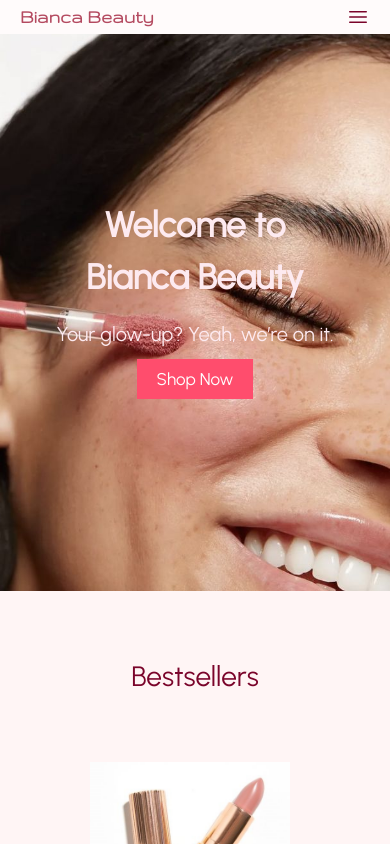
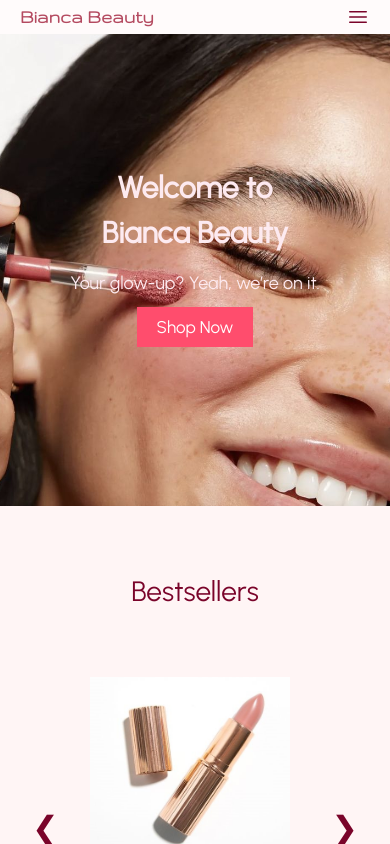
Before and after one commit to Ifedolly/bianca-beauty, a React (Vite) app: page / in a window 390 px wide. Shown: the top 844 px of the page. Built offline with nearby package versions, Linux system fonts and the light colour scheme.

Commit message:
Post Deployment Update 2

```diff
--- a/src/styles/Homepage.css
+++ b/src/styles/Homepage.css
@@ -400,39 +400,50 @@
   color: #777;
   text-align: center;
   margin-top: 8px;
-  /* background-color: #fff7fa; */
 }
 
 /* Responsiveness */
 
-@media (max-width: 1024px) {
-
-  /* Hero Section */
+@media (max-width: 2560px){
 
   .hero {
-    background-size: cover;
     background-position: center;
+    /* height: 60vh; */
   }
 }
 
+@media (max-width: 1440px){
+  	/* Hero Section */
+  .hero {
+    background-position: center;
+    /* height: 60vh; */
+  }
 
+}
+
+@media (max-width: 1024px) {
+  /* Hero Section */
+  .hero {
+    background-size:auto;
+    background-position: center;
+    height: 60vh;
+  }
+
+}
 
 @media (max-width: 768px) {
-
   /* Hero Section */
-
   .hero {
-    background-image: url('/images/hi3.jpg');
+    /* background-image: url('/images/hi3.jpg');  */
     background-size: cover;
     background-position: center;
   }
   .hero h1 {
-    font-size: 35px;
-    font-weight: bold;
+    font-size: 30px;
   }
 
   .hero p {
-    font-size: 20px;
+    font-size: 18px;
   }
 
   .hero-cta-btn {
@@ -550,6 +561,9 @@
 
   /* Hero Section */
   .hero{
+    background-image: url('/images/hi3.jpg');
+    background-size: cover;
+    background-position: center;
     justify-content: center;
     text-align: center;
   }
--- a/src/styles/Navbar.css
+++ b/src/styles/Navbar.css
@@ -107,7 +107,7 @@
         right: -100%;
         width: 200px;
         height: auto;
-        background: #fff5f5;
+        background: #fffbfb;
         display: flex;
         flex-direction: column;
         align-items: center;
```
